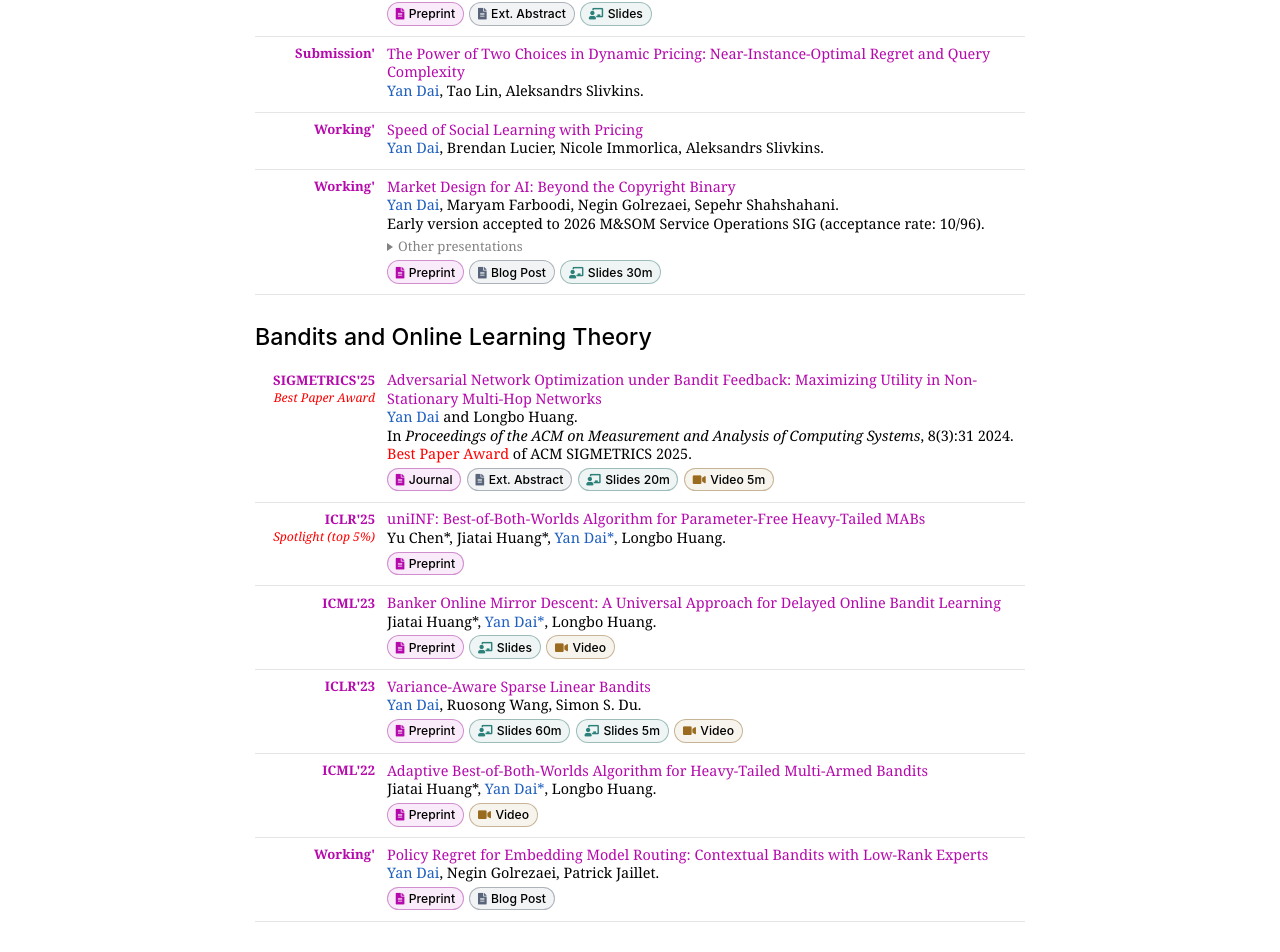
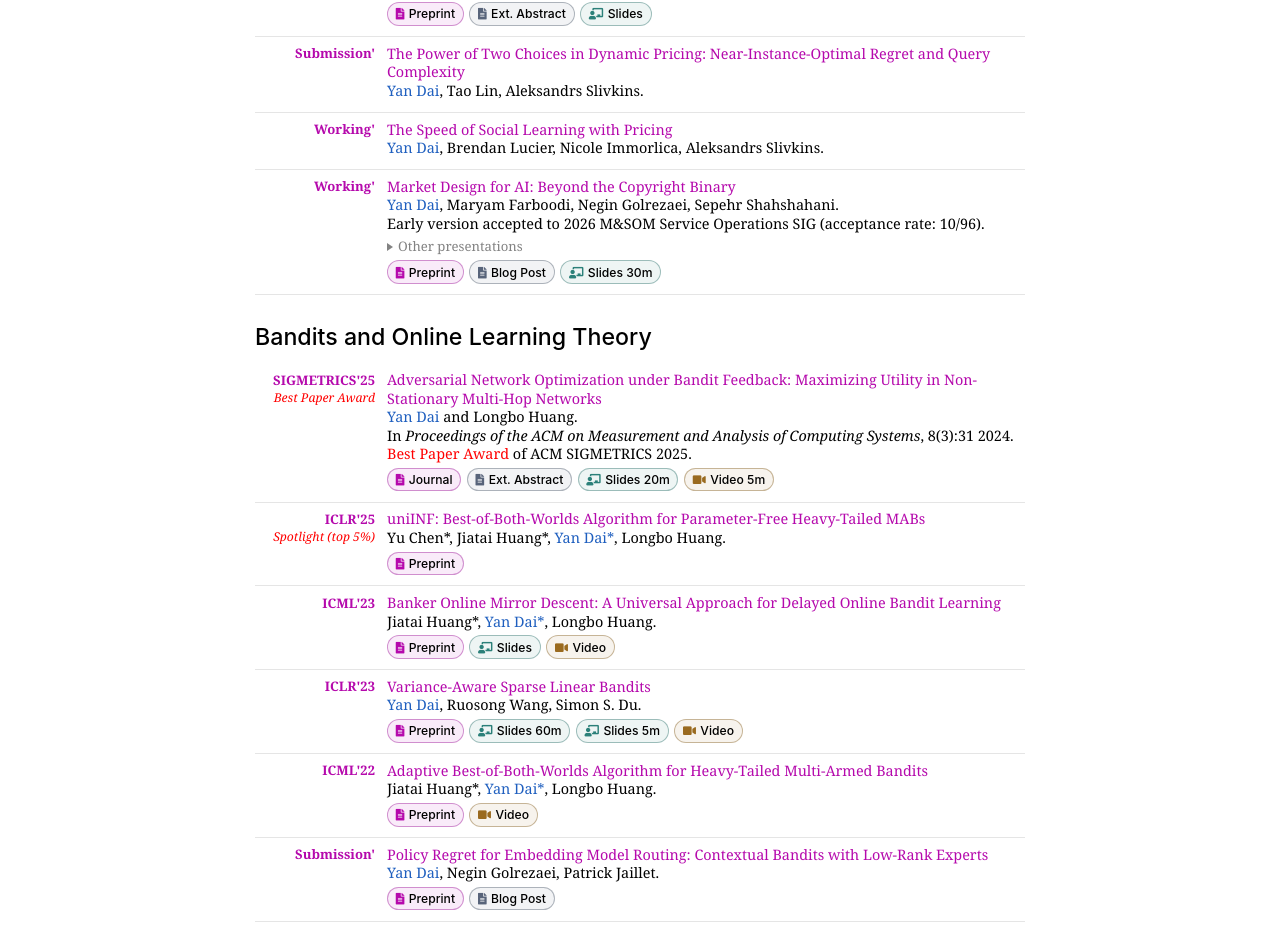
Before and after one commit to yandaichn/yandaichn.github.io, a Jekyll site: the page built from _pages/publications.md, in a window 1280 px wide and 1400 px high, scrolled down 439 px. Shown: the part 140-1092 px from the top of the window. Built offline with Jekyll 4.4.1, drawn with Linux system fonts in a browser that asks for light colours; comment, search, counter and statistics services are not loaded; a style sheet for code colours, icons or effects is not loaded.

Commit message:
Upd homepage

```diff
--- a/_pages/publications.md
+++ b/_pages/publications.md
@@ -56,7 +56,7 @@ Slides|/files/slides_COLT25_Mech_Design_via_Audits.pdf|slides
 
 
 {% capture pub %}
-<span class="pub-title">Speed of Social Learning with Pricing</span>
+<span class="pub-title">The Speed of Social Learning with Pricing</span>
 **<span class="author-highlight">Yan Dai</span>**, Brendan Lucier, Nicole Immorlica, Aleksandrs Slivkins.
 {% endcapture %}
 {% include pub-item.html venue="Working" content=pub %}
@@ -151,7 +151,7 @@ Preprint|https://arxiv.org/abs/2606.14929|paper
 Blog Post|https://www.linkedin.com/posts/negin-nikki-golrezaei-b5137229_llm-rag-artificialintelligence-share-7473477046187290627-FJo2|abstract
 " %}
 {% endcapture %}
-{% include pub-item.html venue="Working" content=pub %}
+{% include pub-item.html venue="Submission" content=pub %}
 </ul>
 
 # Reinforcement Learning Theory
```
Also changed, not shown: 1 other file.
